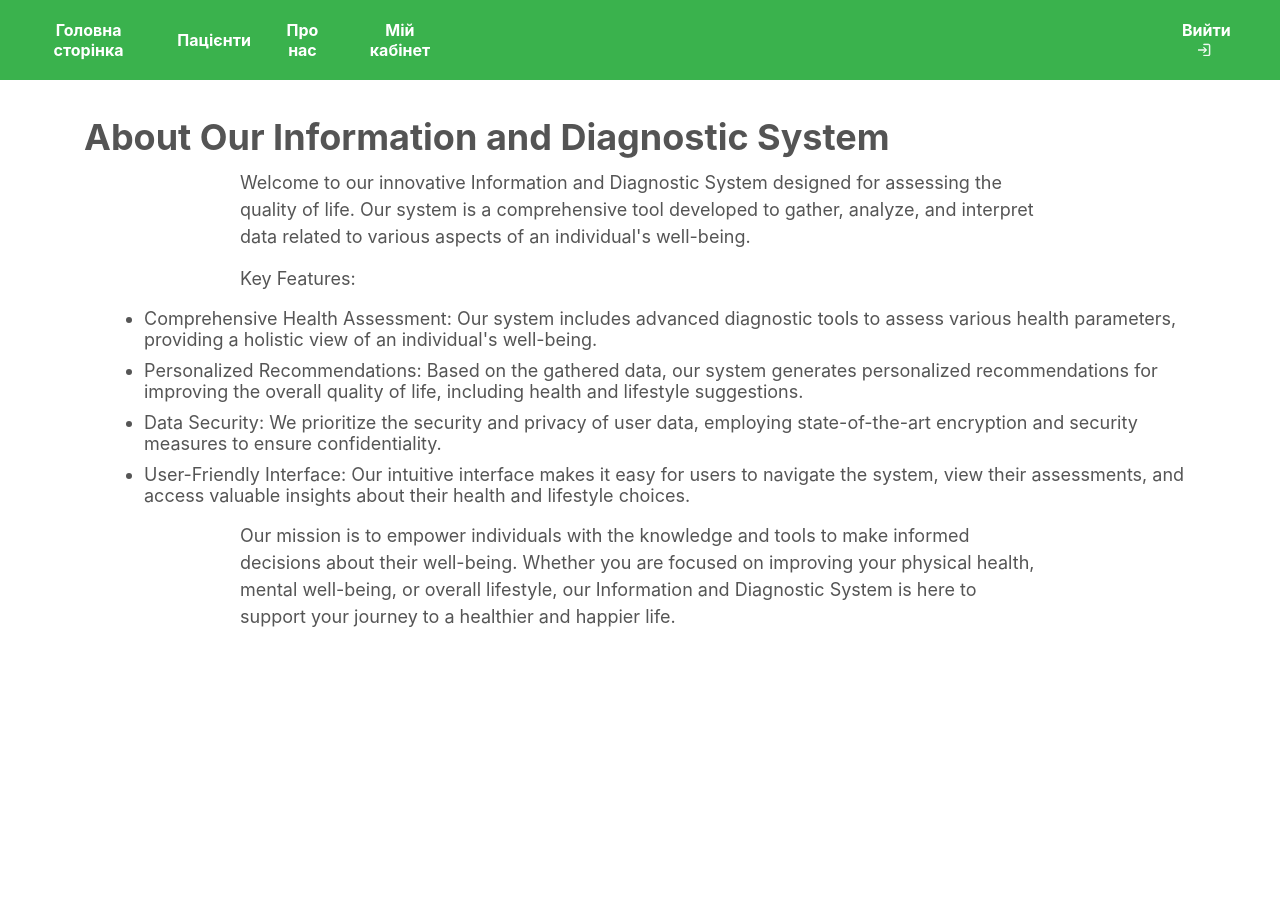
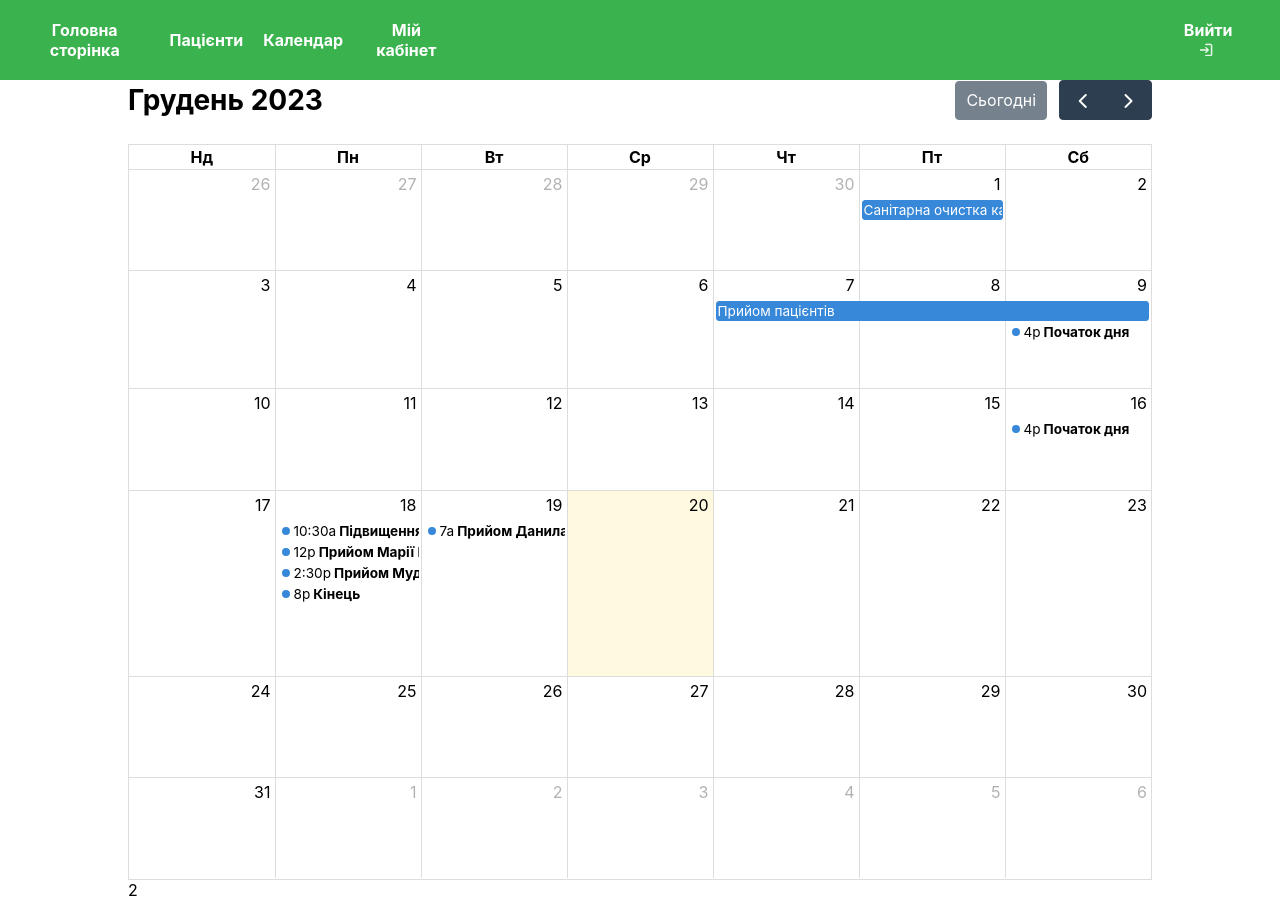
Before and after one commit to kamityler/MedicalService2.0, a React (Create React App) app: page /about in a window 1280 px wide. Before the commit the page ends 800 px from the top, so only its background shows below. Built offline with nearby package versions, Linux system fonts and the light colour scheme.

Commit message:
added calendar

```diff
--- a/package.json
+++ b/package.json
@@ -5,14 +5,20 @@
   "dependencies": {
     "@emotion/react": "^11.11.1",
     "@emotion/styled": "^11.11.0",
+    "@fullcalendar/core": "^6.1.10",
+    "@fullcalendar/daygrid": "^6.1.10",
+    "@fullcalendar/react": "^6.1.10",
+    "@fullcalendar/timegrid": "^6.1.10",
     "@mui/material": "^5.15.1",
     "@mui/styled-engine-sc": "^6.0.0-alpha.9",
+    "@syncfusion/ej2-react-schedule": "^24.1.41",
     "@testing-library/jest-dom": "^5.17.0",
     "@testing-library/react": "^13.4.0",
     "@testing-library/user-event": "^13.5.0",
     "axios": "^1.6.2",
     "bootstrap": "^5.3.2",
     "cors": "^2.8.5",
+    "devextreme-react": "^23.2.3",
     "react": "^18.2.0",
     "react-bootstrap": "^2.9.1",
     "react-dom": "^18.2.0",
--- a/src/components/NavBar/NavBar.js
+++ b/src/components/NavBar/NavBar.js
@@ -60,7 +60,7 @@ function NavBar(){
           </li>
           <li className='navigationbar-item default-li'>
             <a href="/about" onClick={() => setMenuOpen(false)}>
-              Про нас
+              Календар
             </a>
           </li>
           <li className='navigationbar-item default-li'>
--- a/src/components/PatientCard/PatientCard.css
+++ b/src/components/PatientCard/PatientCard.css
@@ -112,8 +112,8 @@
     padding: 0;
     margin: 0;
     font-weight: bold;
-    font-size: 16px;
-
+    font-size: 20px;
+    padding: 10px;
 }
 
 .card-data {
--- a/src/components/PatientCard/PatientCard.js
+++ b/src/components/PatientCard/PatientCard.js
@@ -202,7 +202,7 @@ class PatientCard extends Component {
 
                 <div className="patient-card-block">
                     <p className="card-field block1-row-1-col-1">Код хворого: <span className='card-data'>{patientCode}</span></p>
-                    <p className="card-field block1-row-1-col-2 left-aligned-text"><span className='card-data'>{completionDate}</span> дата заповнення</p>
+                    <p className="card-field block1-row-1-col-2 left-aligned-text"> Дата заповнення: <span className='card-data'>{completionDate}</span></p>
                     <div className='block1-row-2-col-1'>
                         <p className="card-field">Прізвище: <span className='card-data'>{surname}</span></p>
                         <p className="card-field">Ім'я: <span className='card-data'>{name}</span></p>
@@ -211,10 +211,10 @@ class PatientCard extends Component {
                         <p className="card-field">Дата народження: <span className='card-data'>{dateOfBirth}</span></p>
                     </div>
                     <div className='block1-row-2-col-2'>
-                        <p className="card-field left-aligned-text"><span className='card-data'>{phone}</span> телефон</p>
-                        <p className="card-field left-aligned-text"><span className='card-data'>{email}</span> е-пошта</p>
-                        <p className="card-field left-aligned-text"><span className='card-data'>{address}</span> місце проживання</p>
-                        <p className="card-field left-aligned-text"><span className='card-data'>{workHtml}</span> місце роботи, посада</p>
+                        <p className="card-field left-aligned-text">Телефон: <span className='card-data'>{phone}</span></p>
+                        <p className="card-field left-aligned-text">Електрона адреса: <span className='card-data'>{email}</span> </p>
+                        <p className="card-field left-aligned-text">Місце проживання: <span className='card-data'>{address}</span> </p>
+                        <p className="card-field left-aligned-text">Місце роботи, посада: <span className='card-data'>{workHtml}</span> </p>
                     </div>
                     <div className='block1-row-3'>
                         <p className="card-field">Диспансерна група: <span className='card-data'>{groupDispensary ? 'Так' : 'Ні'}</span></p>
--- a/src/pages/AboutIDSVAZH/About.css
+++ b/src/pages/AboutIDSVAZH/About.css
@@ -33,3 +33,10 @@
     color: #555;
     margin-top: 10px;
 }
+.Calendar{
+    width: 80%;
+    margin: 0 auto
+}
+.fc-media-screen{
+    height: 800px;
+}
--- a/src/pages/AboutIDSVAZH/About.js
+++ b/src/pages/AboutIDSVAZH/About.js
@@ -1,20 +1,42 @@
-import './About.css'
+import React from 'react';
+import FullCalendar from "@fullcalendar/react";
+import dayGridPlugin from "@fullcalendar/daygrid";
+import timeGridPlugin from "@fullcalendar/timegrid";
+import events from "./Events";
+import "./About.css"
 
+const changeDate = ()=>{
+    const el = document.querySelector('#fc-dom-1');
+    el.textContent = "Грудень 2023";
+    const num = document.querySelector('.fc-today-button');
+    num.textContent = "Сьогодні";
+    const days = document.querySelectorAll('.fc-col-header-cell-cushion');
+    days[0].textContent = 'Нд';
+    days[1].textContent = 'Пн';
+    days[2].textContent = 'Вт';
+    days[3].textContent = 'Ср';
+    days[4].textContent = 'Чт';
+    days[5].textContent = 'Пт';
+    days[6].textContent = 'Сб';
+}
 function About() {
+
     return (
-        <div className="about-container">
-            <h2 className="about-heading">About Our Information and Diagnostic System</h2>
-            <p className="about-description">Welcome to our innovative Information and Diagnostic System designed for assessing the quality of life. Our system is a comprehensive tool developed to gather, analyze, and interpret data related to various aspects of an individual's well-being.</p>
-            <p className="feature-heading">Key Features:</p>
-            <ul className="feature-list">
-                <li className="feature-item">Comprehensive Health Assessment: Our system includes advanced diagnostic tools to assess various health parameters, providing a holistic view of an individual's well-being.</li>
-                <li className="feature-item">Personalized Recommendations: Based on the gathered data, our system generates personalized recommendations for improving the overall quality of life, including health and lifestyle suggestions.</li>
-                <li className="feature-item">Data Security: We prioritize the security and privacy of user data, employing state-of-the-art encryption and security measures to ensure confidentiality.</li>
-                <li className="feature-item">User-Friendly Interface: Our intuitive interface makes it easy for users to navigate the system, view their assessments, and access valuable insights about their health and lifestyle choices.</li>
-            </ul>
-            <p className="about-summary">Our mission is to empower individuals with the knowledge and tools to make informed decisions about their well-being. Whether you are focused on improving your physical health, mental well-being, or overall lifestyle, our Information and Diagnostic System is here to support your journey to a healthier and happier life.</p>
+        <div className="Calendar">
+          <FullCalendar
+            defaultView="dayGridMonth"
+            header={{
+              left: "Попередній,наступний",
+              center: "title",
+              right: "dayGridMonth,timeGridWeek,timeGridDay"
+            }}
+            themeSystem="Simplex"
+            plugins={[dayGridPlugin]}
+            events={events}
+          />
+         {setTimeout(()=>changeDate(),10)}
         </div>
-    );
+      );
 }
 
 
--- /dev/null
+++ b/src/pages/AboutIDSVAZH/Events.js
@@ -0,0 +1,46 @@
+const events = [
+  { title: "Санітарна очистка кабінету", start: getDate("YEAR-MONTH-01") },
+  {
+    title: "Прийом пацієнтів",
+    start: getDate("YEAR-MONTH-07"),
+    end: getDate("YEAR-MONTH-10")
+  },
+  {
+    groupId: "999",
+    title: "Початок дня",
+    start: getDate("YEAR-MONTH-09T16:00:00+00:00")
+  },
+  {
+    groupId: "999",
+    title: "Початок дня",
+    start: getDate("YEAR-MONTH-16T16:00:00+00:00")
+  },
+  {
+    title: "Підвищення кваліфікації",
+    start: "YEAR-MONTH-17",
+    end: getDate("YEAR-MONTH-19")
+  },
+  {
+    title: "Підвищення кваліфікації",
+    start: getDate("YEAR-MONTH-18T10:30:00+00:00"),
+    end: getDate("YEAR-MONTH-18T12:30:00+00:00")
+  },
+  { title: "Прийом Марії Кобик", start: getDate("YEAR-MONTH-18T12:00:00+00:00") },
+  { title: "Прийом Данила Боднара", start: getDate("YEAR-MONTH-19T07:00:00+00:00") },
+  { title: "Прийом Мудрого Руслана", start: getDate("YEAR-MONTH-18T14:30:00+00:00") },
+  { title: "Кінець", start: getDate("YEAR-MONTH-18T20:00:00+00:00") }
+];
+
+function getDate(dayString) {
+  const today = new Date();
+  const year = today.getFullYear().toString();
+  let month = (today.getMonth() + 1).toString();
+
+  if (month.length === 1) {
+    month = "0" + month;
+  }
+
+  return dayString.replace("YEAR", year).replace("MONTH", month);
+}
+
+export default events;
```
Also changed, not shown: 1 other file (tests, documents, lock files or other folders).
